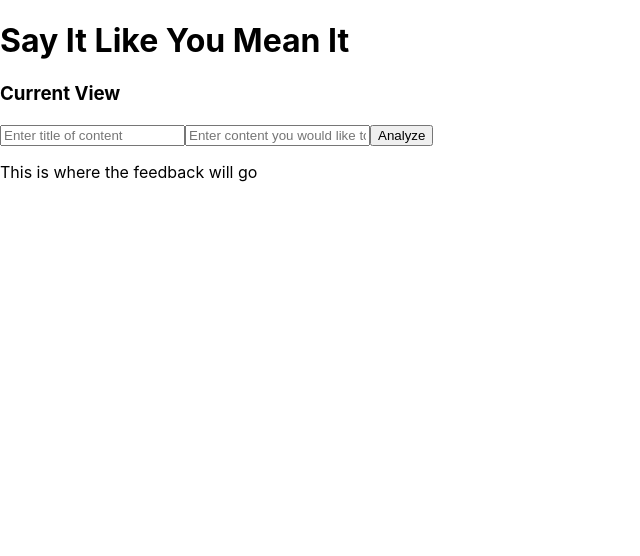
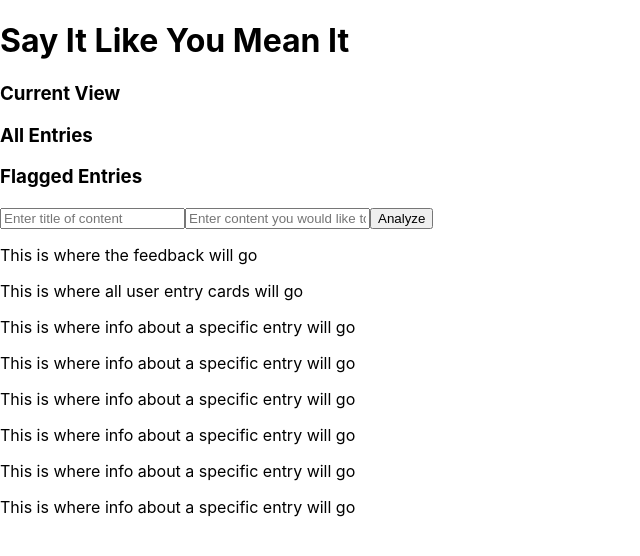
Before and after one commit to Logandv3/Say-it-like-you-mean-it, a React (Create React App) app: page / in a window 1280 px wide. Shown: the top 556 px of the page, without its empty margins (0-640 px from the left). Built offline with nearby package versions, Linux system fonts and the light colour scheme.

Commit message:
Delete entry components and replace with only PastEntryView component

```diff
--- a/src/components/AllEntries.js
+++ /dev/null
@@ -1,15 +0,0 @@
-import React from 'react'
-import '../styles/AllEntries.css'
-import PastEntryView from './PastEntryView'
-
-
-const AllEntries = () => {
-
-  return(
-    <section className='all-entries-container'>
-      <PastEntryView />
-    </section>
-  )
-}
-
-export default AllEntries
--- a/src/components/App.js
+++ b/src/components/App.js
@@ -3,6 +3,7 @@ import '../styles/App.css'
 import Nav from './Nav'
 import Form from './Form'
 import Feedback from './Feedback'
+import PastEntryView from './PastEntryView'
 
 class App extends Component {
   constructor() {
@@ -18,10 +19,10 @@ class App extends Component {
           <h1>Say It Like You Mean It</h1>
           <h3>Current View</h3>
         </header>
-        {/* <Nav /> */}
+        <Nav />
         <Form />
         <Feedback />
-
+        <PastEntryView />
       </div>
     )
   }
--- a/src/components/FlaggedEntries.js
+++ /dev/null
@@ -1,15 +0,0 @@
-import React from 'react'
-import '../styles/FlaggedEntries.css'
-import PastEntryView from './PastEntryView'
-
-
-const FlaggedEntries = () => {
-
-  return(
-    <section className='flagged-entries-container'>
-      <PastEntryView />
-    </section>
-  )
-}
-
-export default FlaggedEntries
--- a/src/components/Nav.js
+++ b/src/components/Nav.js
@@ -1,14 +1,12 @@
 import React from 'react'
 import '../styles/Nav.css'
-import AllEntries from './AllEntries'
-import FlaggedEntries from './FlaggedEntries'
 
 const Nav = () => {
 
   return(
     <section>
-      <AllEntries />
-      <FlaggedEntries />
+      <h3>All Entries</h3>
+      <h3>Flagged Entries</h3>
     </section>
   )
 }
```
Also changed, not shown: src/styles/AllEntries.css (deleted), src/styles/FlaggedEntries.css (deleted).
